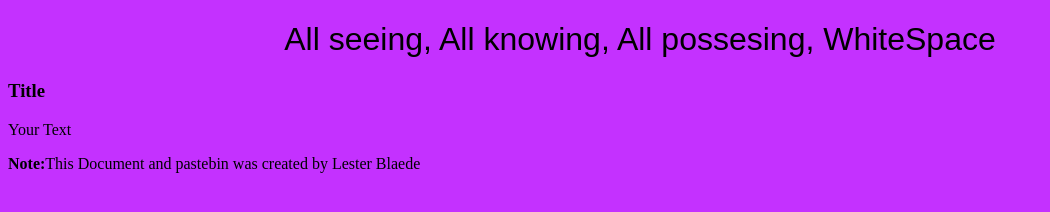
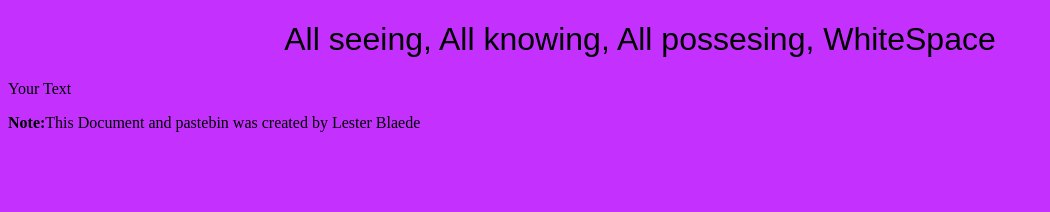
Before and after one commit to IdiotstickLXIX/All-seeing-All-knowing-All-possesing-Whitespace, a plain HTML site: page index.html in a window 1280 px wide. Shown: the whole page, without its empty margins (0-1050 px from the left). Drawn offline with Linux system fonts and the light colour scheme.

Commit message:
Update index.html

```diff
--- a/index.html
+++ b/index.html
@@ -7,7 +7,6 @@
 </head>
 <body>
     <h1> All seeing, All knowing, All possesing, WhiteSpace</h1>
-    <h3 contentEditable="true">Title</h3>
     <p contentEditable="true">Your Text</p>
     <p><strong>Note:</strong>This Document and pastebin was created by  Lester Blaede </p>
 </body>
```
